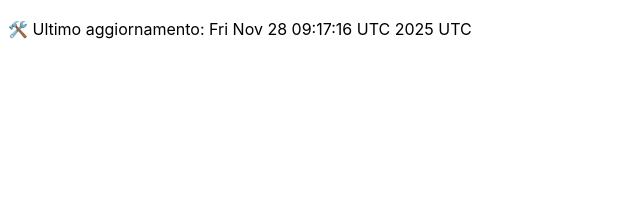
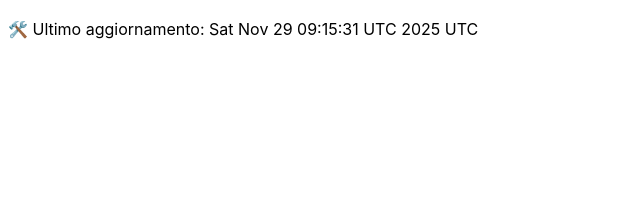
Before and after one commit to DanteTrb/DanteTrb.github.io, a Jekyll site: the page built from badges.md, in a window 1280 px wide. Shown: the top 212 px of the page, without its empty margins (0-640 px from the left). Built offline with Jekyll 4.4.1, drawn with Linux system fonts in a browser that asks for light colours; our own code applies the rules of GitHub Pages for plain Markdown files.

Commit message:
🛠️ Aggiornamento automatico badge

```diff
--- a/badges.md
+++ b/badges.md
@@ -1 +1 @@
-🛠️ Ultimo aggiornamento: Fri Nov 28 09:17:16 UTC 2025 UTC
+🛠️ Ultimo aggiornamento: Sat Nov 29 09:15:31 UTC 2025 UTC
```
